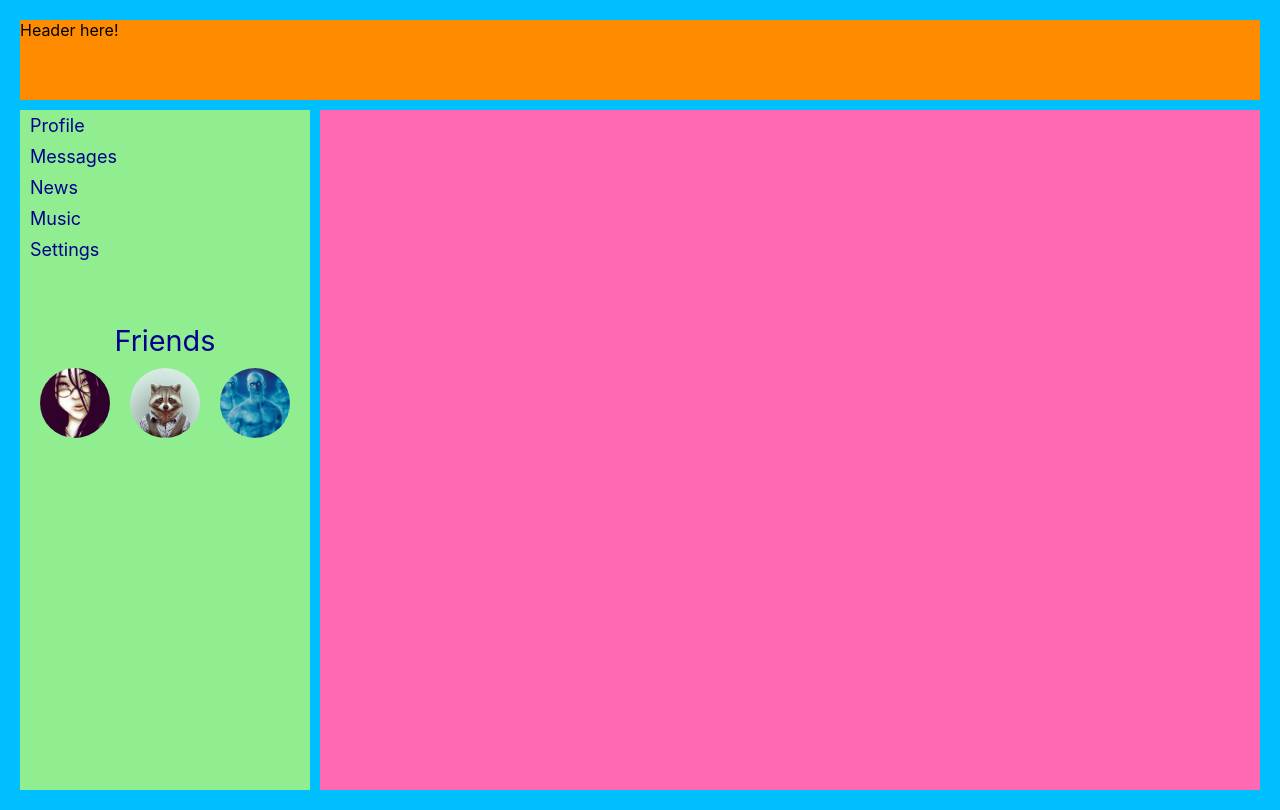
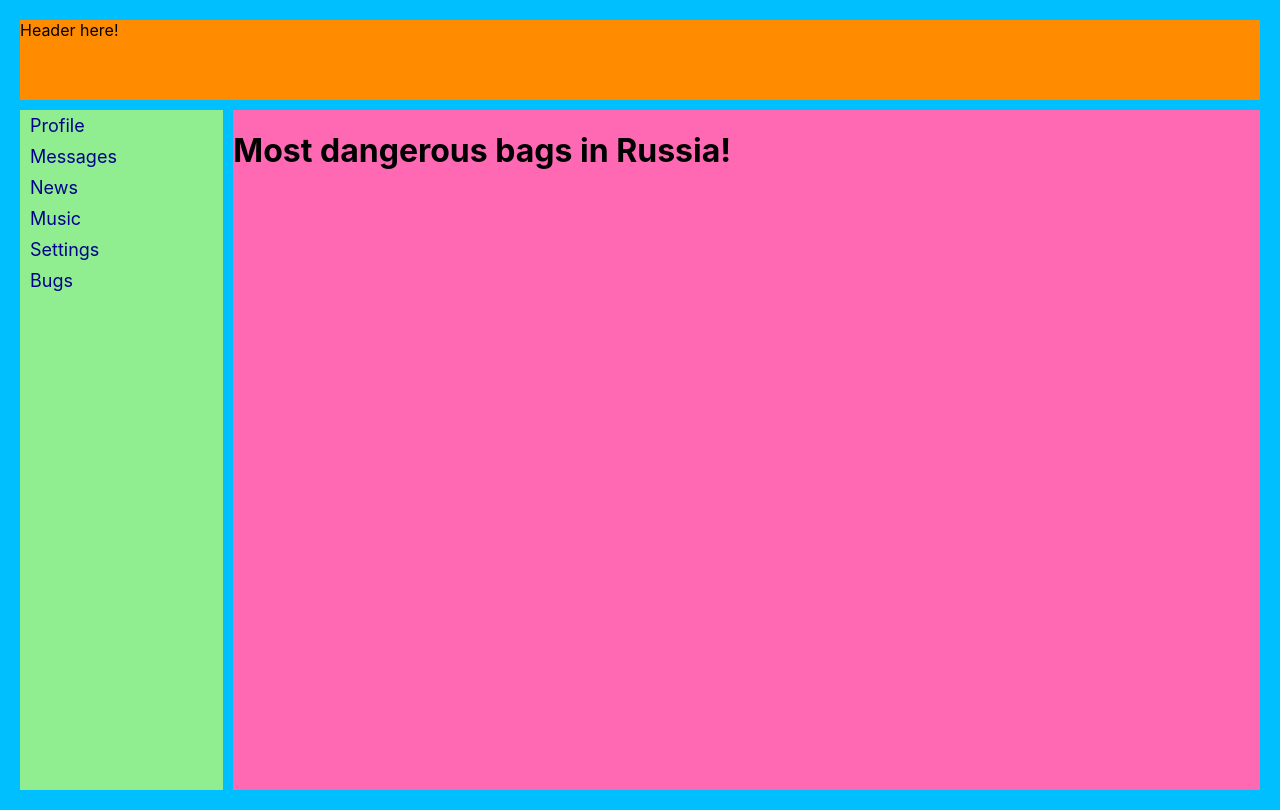
Before and after one commit to weltkind6/SC, a React (Create React App) app: page /bugs in a window 1280 px wide. Built offline with nearby package versions, Linux system fonts and the light colour scheme.

Commit message:
#48 training on begin

```diff
--- a/src/App.js
+++ b/src/App.js
@@ -7,6 +7,7 @@ import Profile from "./Components/Profile/Profile";
 import Friends from "./Components/Friends/Friends";
 import Music from "./Components/Music/Music";
 import DialogsContainer from "./Components/Dialogs/DialogsContaner";
+import Bugs from "./Components/Bugs/Bugs";
 
 
 const App = (props) => {
@@ -21,6 +22,7 @@ const App = (props) => {
                        render={() => <DialogsContainer/>}/>
                 <Route path='/friends' render={() => <Friends/>}/>
                 <Route path='/music' render={() => <Music/>}/>
+                <Route path='/bugs' render={() => <Bugs/>}/>
             </div>
         </div>
     );
--- /dev/null
+++ b/src/Components/Bugs/Bugs.js
@@ -0,0 +1,11 @@
+import React from 'react'
+
+const Bugs = props => {
+    return (
+        <div>
+            <h1>Most dangerous bags in Russia!</h1>
+        </div>
+    )
+}
+
+export default Bugs
--- a/src/Components/Friends/Friends.js
+++ b/src/Components/Friends/Friends.js
@@ -2,23 +2,15 @@ import React from 'react'
 import classes from './Friends.module.css'
 
 const Friends = (props) => {
-    let friendsMassive = props.state.friendz.map(f => <FriendsItem friend={f.name} ava={f.ava}/>)
+
 
     return (
-        <div className={classes.friends_wrapper}>
-            <div>
-                <h4>Friends online</h4>
-                <div>{friendsMassive}</div>
-            </div>
-        </div>
+       <div>
+           <h1>Friends</h1>
+       </div>
     )
 }
 
-const FriendsItem = (props) => {
-    return <div className={classes.wrapper}>
-        <div>{props.ava}</div>
-        <div className={classes.friend_name}>{props.friend}</div>
-    </div>
-}
+
 
 export default Friends
--- a/src/Components/Siderbar/Sidebar.js
+++ b/src/Components/Siderbar/Sidebar.js
@@ -12,22 +12,20 @@ const Sidebar = (props) => {
         <div className={classes.sidebar}>
             <div className={classes.side_item}><NavLink to='/profile' className={classes.nav_item}>Profile</NavLink>
             </div>
-            <div className={classes.side_item}><NavLink to='/messages' className={classes.nav_item}>Messages</NavLink>
+            <div className={classes.side_item}>
+                <NavLink to='/messages' className={classes.nav_item}>Messages</NavLink>
             </div>
-            <div className={classes.side_item}><NavLink to='/news' className={classes.nav_item}>News</NavLink></div>
-            <div className={classes.side_item}><NavLink to='/music' className={classes.nav_item}>Music</NavLink></div>
-            <div className={classes.side_item}><NavLink to='/settings' className={classes.nav_item}>Settings</NavLink>
+            <div className={classes.side_item}>
+                <NavLink to='/news' className={classes.nav_item}>News</NavLink></div>
+            <div className={classes.side_item}>
+                <NavLink to='/music' className={classes.nav_item}>Music</NavLink></div>
+            <div className={classes.side_item}>
+                <NavLink to='/settings' className={classes.nav_item}>Settings</NavLink>
             </div>
-            <div className={`${classes.side_item} ${classes.friends_block}`}><NavLink to='/friends'
-                                                                                      className={`${classes.nav_item} ${classes.friends_item}`}>
-                <div className={classes.nav_title}>Friends</div>
-                <div className={classes.friends_container}>
-                    <div><img src={ava5} alt="avatar" className={classes.ava}/></div>
-                    <div><img src={ava4} alt="avatar" className={classes.ava}/></div>
-                    <div><img src={ava3} alt="avatar" className={classes.ava}/></div>
-                </div>
-            </NavLink>
+            <div className={classes.side_item}>
+                <NavLink to='/bugs' className={classes.nav_item}>Bugs</NavLink>
             </div>
+
         </div>
     )
 }
```
Also changed, not shown: src/Components/Bugs/BugsContainer.js (added, +11 -0 lines), src/Redux/bugsReducer.js (added, +14 -0 lines).
